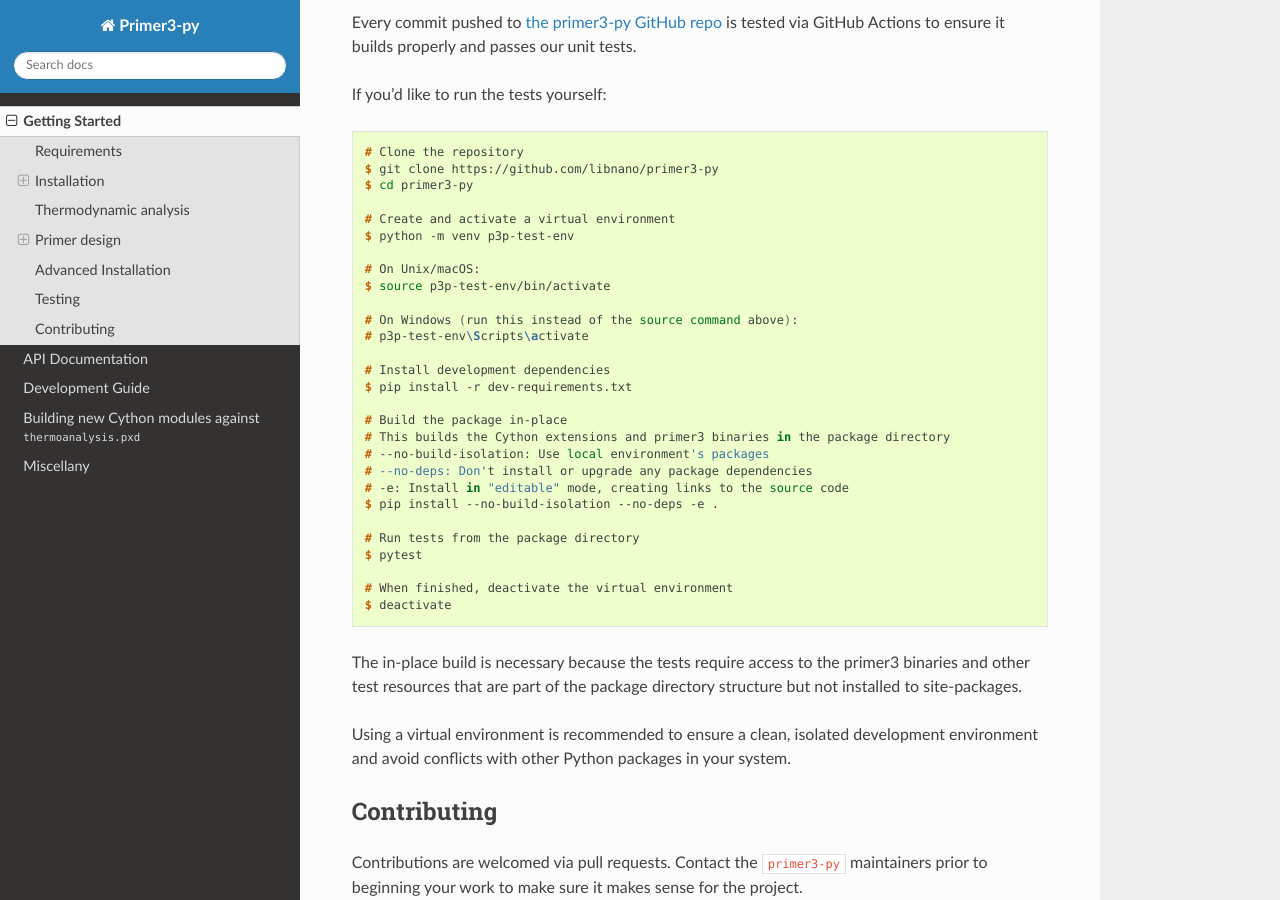
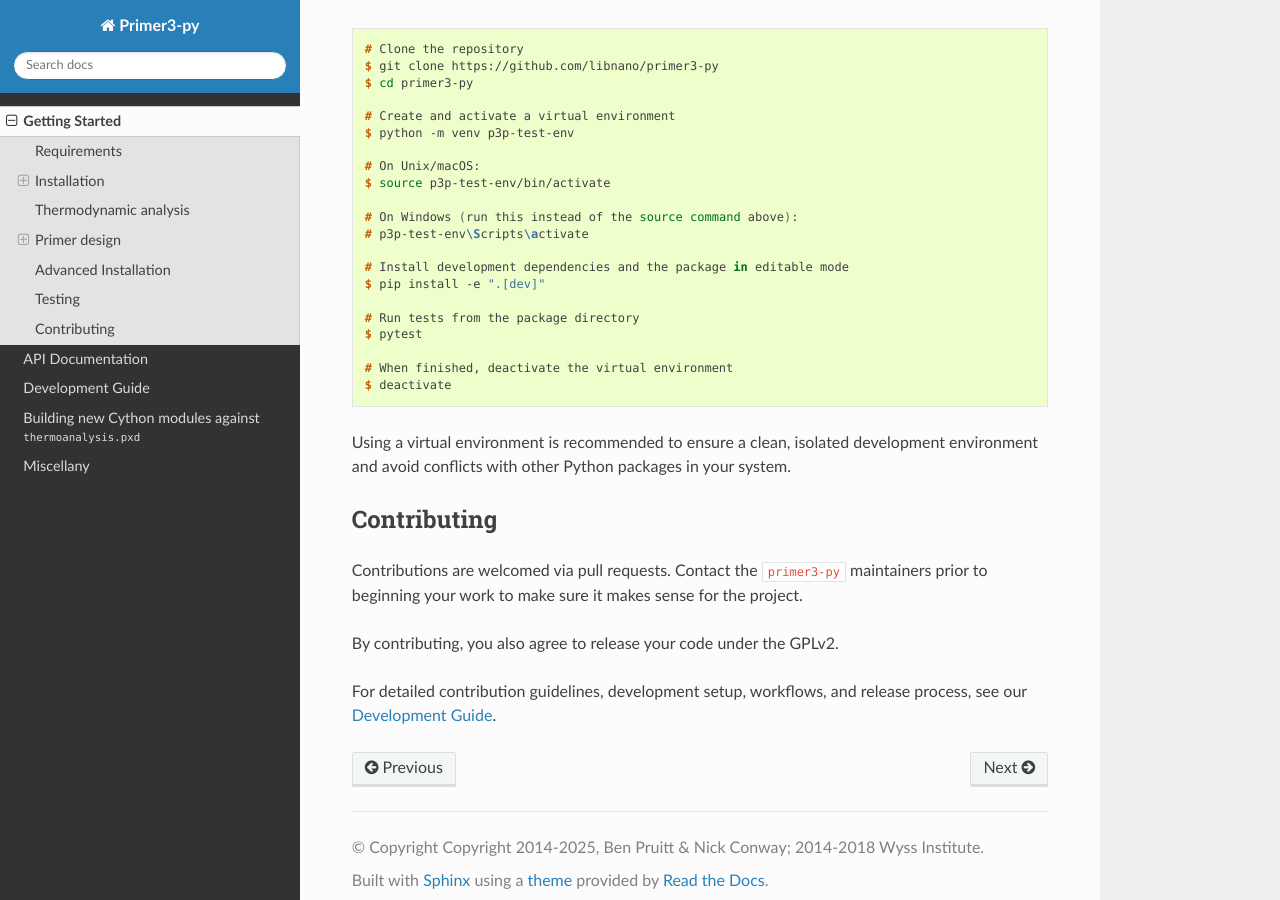
Before and after one commit to libnano/primer3-py, a Sphinx documentation site: the page built from docs/quickstart.md, in a window 1280 px wide and 900 px high, scrolled down 4864 px. Built offline with Sphinx 7.4.7 and the Read the Docs theme 3.1.0, drawn with Linux system fonts in a browser that asks for light colours; some of the changed text lies outside the part shown.

````diff
--- a/dev-requirements.txt
+++ /dev/null
@@ -1,5 +0,0 @@
-cython==3.0.12
-pre-commit>=3.5.0
-pytest>=7.4.0
-setuptools>=67.1.0
-wheel>=0.41.0
--- a/docs/docs-requirements.txt
+++ /dev/null
@@ -1,4 +0,0 @@
-myst-parser
-sphinx
-sphinx_rtd_theme
-sphinx-autodoc-typehints
--- a/docs/quickstart.md
+++ b/docs/quickstart.md
@@ -35,14 +35,9 @@ For development or to work with the latest code:
    $ cd primer3-py
    ```
 
-2. Install development dependencies:
+2. Install in development mode with dev dependencies:
    ```console
-   $ pip install -r dev-requirements.txt
-   ```
-
-3. Install in development mode:
-   ```console
-   $ pip install -e .
+   $ pip install -e ".[dev]"
    ```
 
 ### Windows-Specific Setup
@@ -228,15 +223,8 @@ $ source p3p-test-env/bin/activate
 # On Windows (run this instead of the source command above):
 # p3p-test-env\Scripts\activate
 
-# Install development dependencies
-$ pip install -r dev-requirements.txt
-
-# Build the package in-place
-# This builds the Cython extensions and primer3 binaries in the package directory
-# --no-build-isolation: Use local environment's packages
-# --no-deps: Don't install or upgrade any package dependencies
-# -e: Install in "editable" mode, creating links to the source code
-$ pip install --no-build-isolation --no-deps -e .
+# Install development dependencies and the package in editable mode
+$ pip install -e ".[dev]"
 
 # Run tests from the package directory
 $ pytest
@@ -244,10 +232,6 @@ $ pytest
 # When finished, deactivate the virtual environment
 $ deactivate
 ```
-
-The in-place build is necessary because the tests require access to the primer3 binaries
-and other test resources that are part of the package directory structure but not installed
-to site-packages.
 
 Using a virtual environment is recommended to ensure a clean, isolated development environment
 and avoid conflicts with other Python packages in your system.
````
Also changed, not shown: docs/development.md (+3 -2 lines), pyproject.toml (+13 -0 lines), 3 other files.
